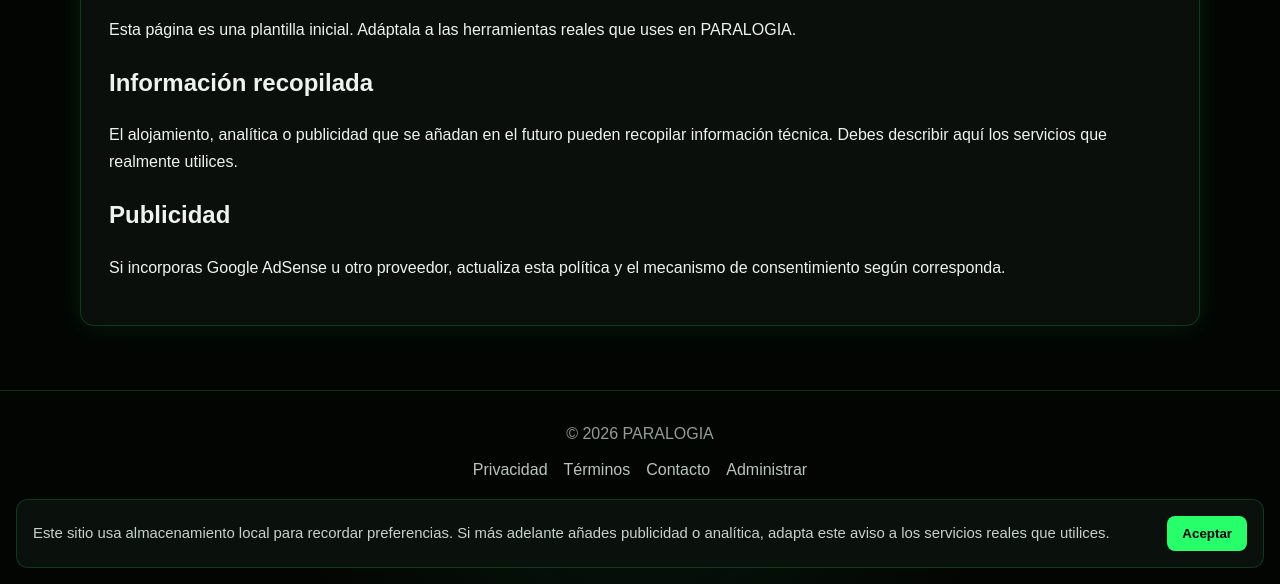
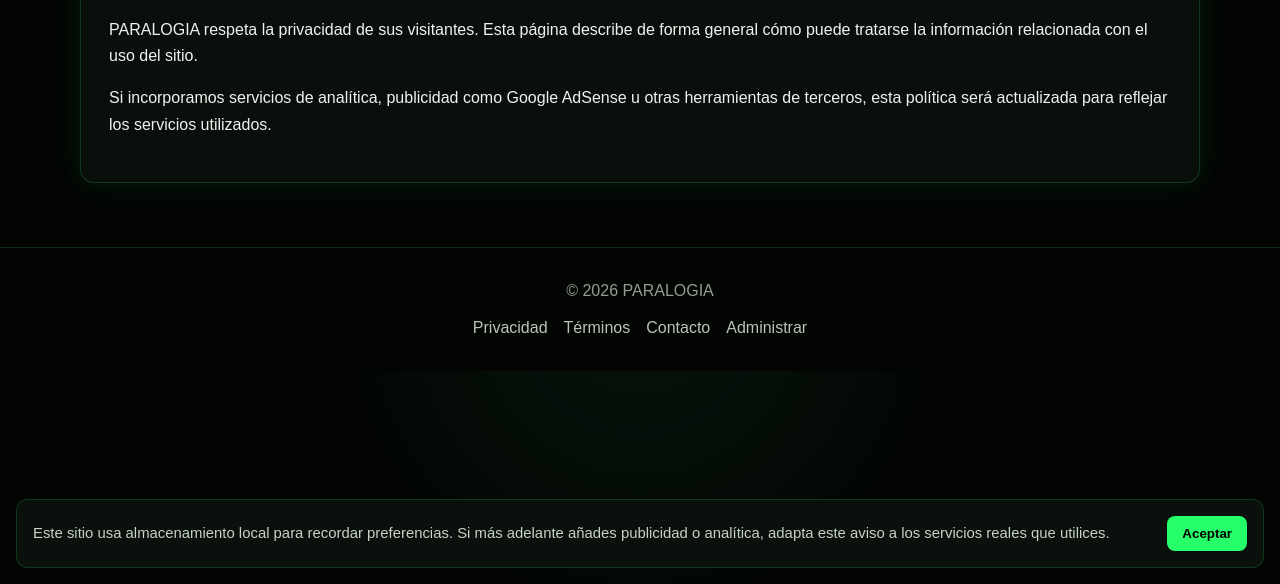
Before and after one commit to ulmeriano67-glitch/PARALOGIA, an Eleventy site: page src/privacidad.njk in a window 1280 px wide. Shown: the part 216-800 px from the top of the page. Built offline with nearby package versions, Linux system fonts and the light colour scheme; Eleventy itself is replaced by a stand-in of ours; files that its build step writes are made by us from their sources.

Commit message:
Update privacidad.njk

```diff
--- a/src/privacidad.njk
+++ b/src/privacidad.njk
@@ -3,4 +3,17 @@
 title: Política de privacidad
 permalink: /privacidad/index.html
 ---
-<section class="section"><div class="container"><div class="page-box"><h1>Política de privacidad</h1><p>Esta página es una plantilla inicial. Adáptala a las herramientas reales que uses en PARALOGIA.</p><h2>Información recopilada</h2><p>El alojamiento, analítica o publicidad que se añadan en el futuro pueden recopilar información técnica. Debes describir aquí los servicios que realmente utilices.</p><h2>Publicidad</h2><p>Si incorporas Google AdSense u otro proveedor, actualiza esta política y el mecanismo de consentimiento según corresponda.</p></div></div></section>
+
+<section class="section">
+  <div class="container">
+    <div class="page-box">
+
+      <h1>{{ paginas.privacidad.titulo }}</h1>
+
+      <p>{{ paginas.privacidad.texto1 }}</p>
+
+      <p>{{ paginas.privacidad.texto2 }}</p>
+
+    </div>
+  </div>
+</section>
```
